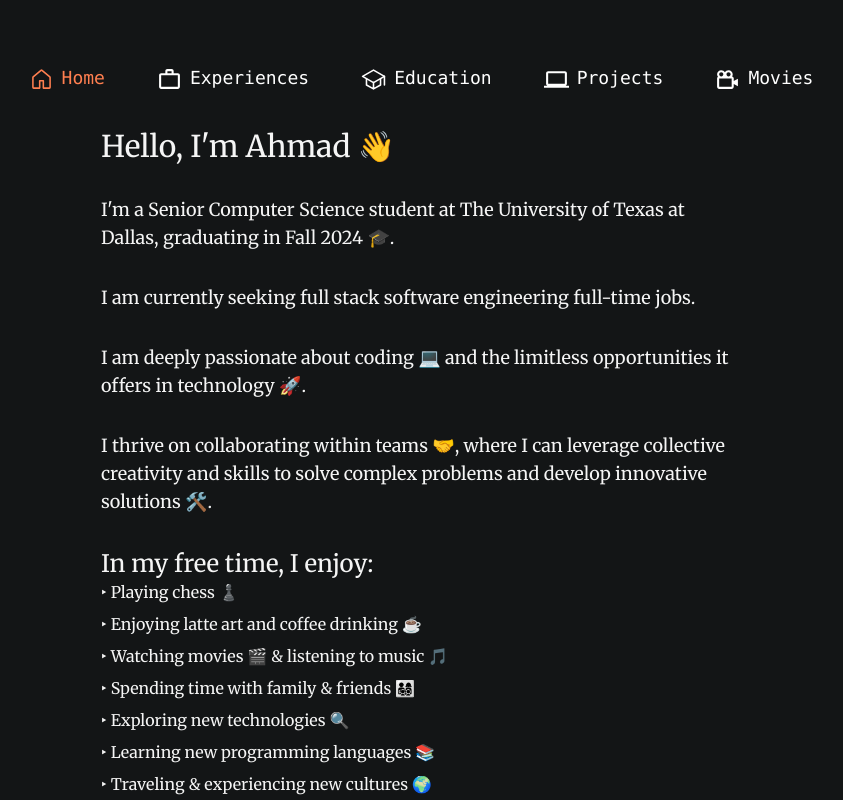
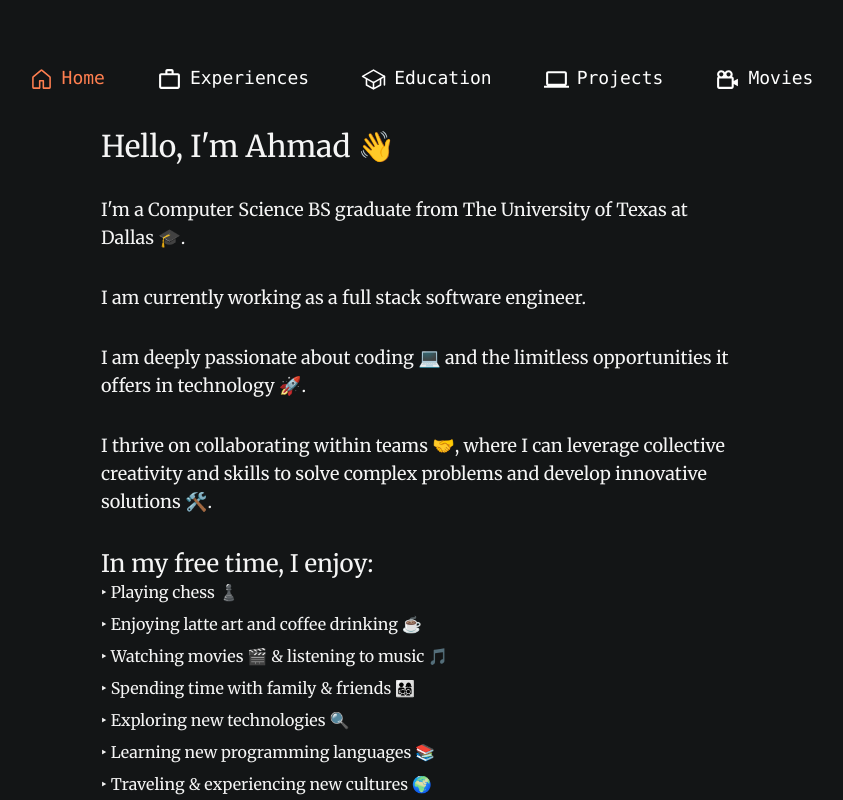
Before and after one commit to AhmadaBa/portfolio-website, a Next.js app: page / in a window 1280 px wide. Shown: the top 800 px of the page, without its empty margins (219-1062 px from the left). Built offline with nearby package versions, Linux system fonts and the light colour scheme.

Commit message:
Updated education and experience,

```diff
--- a/src/app/Education/page.jsx
+++ b/src/app/Education/page.jsx
@@ -17,7 +17,7 @@ export default function Education() {
                 </div>
               </div>
               <p className="mt-5"><strong>Degree:</strong> BS Computer Science</p>
-              <p><strong>GPA:</strong> 3.8</p>
+              <p><strong>GPA:</strong> 3.7</p>
               <p><strong>Relevant Coursework:</strong></p>
               <p className="hidden md:inline"> Advanced Data Structures & Algorithms, Machine Learning, Computer Architecture, Database Systems, UNIX, Operating Systems, Automata Theory.</p>
               <ul className="md:hidden list-arrow">
--- a/src/app/Experience/page.jsx
+++ b/src/app/Experience/page.jsx
@@ -19,7 +19,7 @@ const Experience = () => {
                   <div className="flex flex-col">
                     <h3 className="text-xl font-semibold">Software Engineer Intern</h3>
                     <p className="text-gray-500 mt-1">Mercatalyst, Carrollton, TX</p>
-                    <span className="text-gray-500">May 2024 - Present</span>
+                    <span className="text-gray-500">May 2024 - December 2024</span>
                   </div>
                 </div>
               </div>
--- a/src/app/page.js
+++ b/src/app/page.js
@@ -13,11 +13,11 @@ export default function Home() {
       <div className="w-5/6 md:w-6/12 text-md flex flex-col">
         <section className="opacity-0 animate-fadeIn" style={{ animationDelay: '0.1s' }}>
         <h1 className="text-3xl mb-8">Hello, I&apos;m Ahmad <span className="inline-block animate-wave">👋</span></h1>
-        <p className="mb-8">I&apos;m a Senior Computer Science student at The University of Texas at Dallas, graduating in Fall 2024 🎓.</p>
+        <p className="mb-8">I&apos;m a Computer Science BS graduate from The University of Texas at Dallas 🎓.</p>
         </section>
 
         <section className="opacity-0 animate-fadeIn" style={{ animationDelay: '0.2s' }}>
-          <p className="mb-8">I am currently seeking full stack software engineering full-time jobs.</p>
+          <p className="mb-8">I am currently working as a full stack software engineer.</p>
         </section>
 
         <section className="opacity-0 animate-fadeIn" style={{ animationDelay: '0.3s' }}>
```
